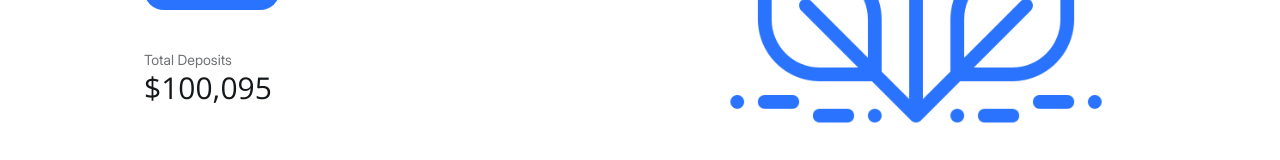
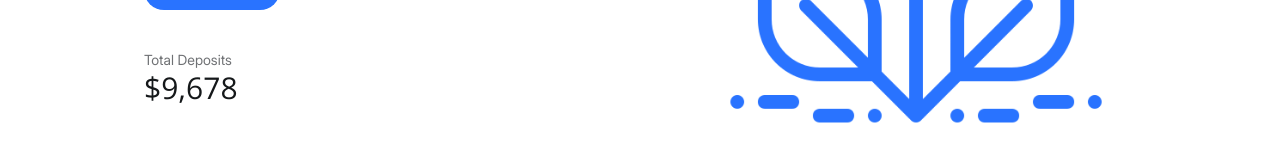
Before and after one commit to calebomondi/korvbox-landing, a React (Vite) app: page / in a window 1280 px wide. Shown: the part 383-543 px from the top of the page. Built offline with nearby package versions, Linux system fonts and the light colour scheme; no server answers.

Commit message:
fetch platform stats from supabase and update total deposits display

```diff
--- a/src/components/body/hero.tsx
+++ b/src/components/body/hero.tsx
@@ -1,4 +1,29 @@
+import { useState, useEffect } from "react";
+import { getPlatformStats } from "../../backend/apis";
+import type { Stats } from "../../types/index.types";
+
 export default function Hero() {
+  const [stats, setStats] = useState<Stats | null>(null);
+
+  useEffect(() => {
+    const fetchStats = async () => {
+      try {
+        const data = await getPlatformStats();
+        setStats(data);
+        console.log("Fetched platform stats:", data);
+      } catch (error) {
+        console.error("Error fetching platform stats:", error);
+      }
+    };
+
+    fetchStats();
+  }, []);
+
+  // Helper function to format numbers with commas
+  function addCommas(num: number): string {
+    return num.toLocaleString("en-US");
+  }
+
   return (
     <section className="relative overflow-hidden xl:min-h-screen flex items-start">
       {/* Container with reduced top padding */}
@@ -24,7 +49,7 @@ export default function Hero() {
             <div className="flex flex-col">
               <p className="font-inter dark:text-gray-400 text-[#6F7174] text-sm text-center md:text-left">Total Deposits</p>
               <p className="font-opensans text-2xl md:text-3xl font-semibold text-[#15181A] dark:text-white text-center md:text-left">
-                $100,095
+                ${stats ? addCommas(stats.total_amount_deposited) : addCommas(9678)}
               </p>
             </div>
           </div>
```
